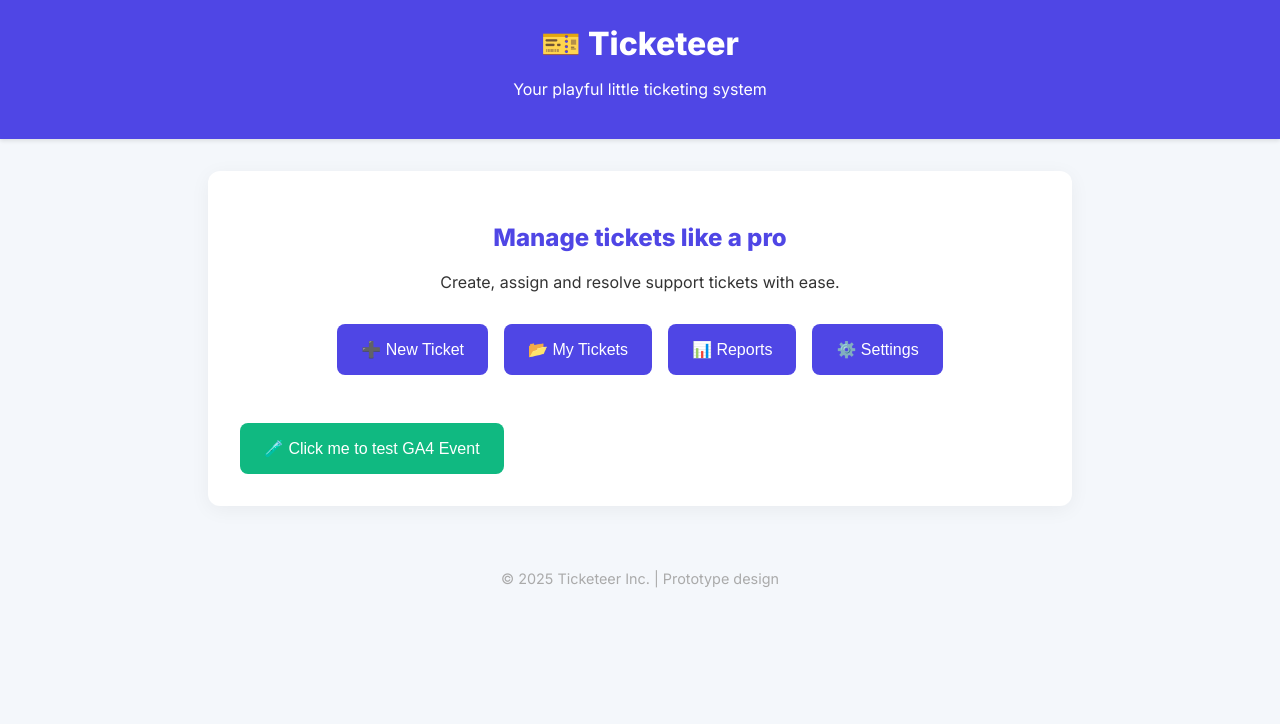
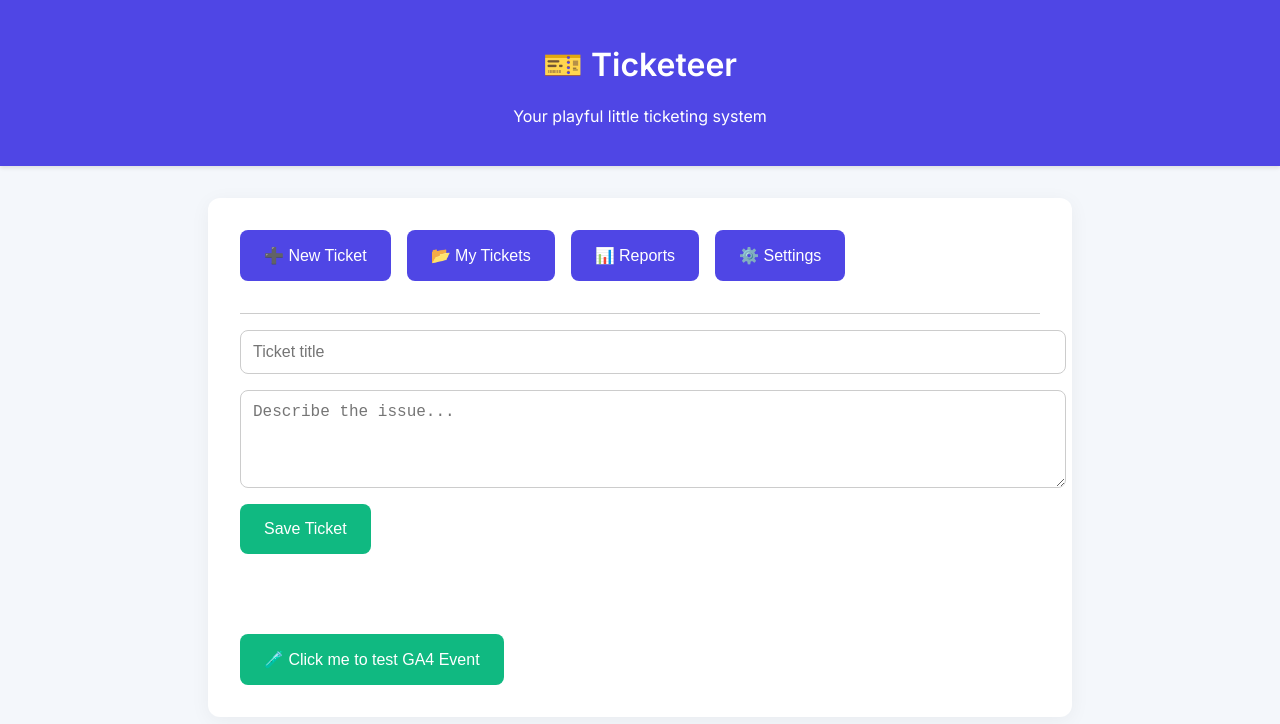
Before and after one commit to vanessagobert14/testingGA4, a plain HTML site: page index.html in a window 1280 px wide. Both pictures are taken after a click on the button "➕ New Ticket". Drawn offline with Linux system fonts and the light colour scheme.

Commit message:
Update index.html
Create new ticket

```diff
--- a/index.html
+++ b/index.html
@@ -3,8 +3,8 @@
 <head>
   <meta charset="UTF-8" />
   <meta name="viewport" content="width=device-width, initial-scale=1.0" />
-  <title>Ticketeer - Simple Ticketing Tool</title>
-  <link href="https://fonts.googleapis.com/css2?family=Inter:wght@400;600;800&display=swap" rel="stylesheet">
+  <title>Ticketeer - Ticketing Tool</title>
+  <link href="https://fonts.googleapis.com/css2?family=Inter:wght@400;600&display=swap" rel="stylesheet">
   <style>
     body {
       margin: 0;
@@ -21,11 +21,6 @@
       box-shadow: 0 2px 4px rgba(0,0,0,0.1);
     }
 
-    header h1 {
-      margin: 0;
-      font-size: 2rem;
-    }
-
     .container {
       max-width: 800px;
       margin: 2rem auto;
@@ -35,21 +30,11 @@
       box-shadow: 0 4px 20px rgba(0,0,0,0.05);
     }
 
-    .intro {
-      text-align: center;
-      margin-bottom: 2rem;
-    }
-
-    .intro h2 {
-      font-size: 1.5rem;
-      color: #4f46e5;
-    }
-
     .buttons {
       display: flex;
+      gap: 1rem;
+      margin-bottom: 2rem;
       flex-wrap: wrap;
-      gap: 1rem;
-      justify-content: center;
     }
 
     .button {
@@ -67,25 +52,40 @@
       background-color: #4338ca;
     }
 
-    .test-button {
-      margin-top: 3rem;
-      display: block;
+    .form {
+      display: none;
+      flex-direction: column;
+      gap: 1rem;
+      margin-top: 2rem;
+      padding-top: 1rem;
+      border-top: 1px solid #ccc;
+    }
+
+    .form input, .form textarea {
+      width: 100%;
+      padding: 0.75rem;
+      border: 1px solid #ccc;
+      border-radius: 8px;
+      font-size: 1rem;
+    }
+
+    .form button {
+      align-self: flex-start;
       background-color: #10b981;
     }
 
-    .test-button:hover {
+    .form button:hover {
       background-color: #059669;
     }
 
-    footer {
-      margin-top: 4rem;
-      text-align: center;
-      font-size: 0.9rem;
-      color: #aaa;
+    .success-message {
+      margin-top: 1rem;
+      color: #10b981;
+      font-weight: 600;
     }
   </style>
 
-  <!-- Google Analytics (only basic GA4) -->
+  <!-- Google Analytics -->
   <script async src="https://www.googletagmanager.com/gtag/js?id=G-Y2FSSMG5XM"></script>
     <script>
       window.dataLayer = window.dataLayer || [];
@@ -102,26 +102,54 @@
   </header>
 
   <div class="container">
-    <div class="intro">
-      <h2>Manage tickets like a pro</h2>
-      <p>Create, assign and resolve support tickets with ease.</p>
-    </div>
-
     <div class="buttons">
-      <button class="button">➕ New Ticket</button>
+      <button class="button" id="newTicketBtn">➕ New Ticket</button>
       <button class="button">📂 My Tickets</button>
       <button class="button">📊 Reports</button>
       <button class="button">⚙️ Settings</button>
     </div>
 
-    <button class="button test-button" onclick="gtag('event', 'test_click', { 'button_label': 'Test Button' });">
+    <div class="form" id="ticketForm">
+      <input type="text" id="ticketTitle" placeholder="Ticket title" required />
+      <textarea id="ticketDescription" placeholder="Describe the issue..." rows="4" required></textarea>
+      <button class="button" onclick="submitTicket()">Save Ticket</button>
+      <div class="success-message" id="ticketSuccess"></div>
+    </div>
+
+    <!-- Test knop voor GA4 -->
+    <button class="button" style="margin-top: 3rem; background: #10b981;" onclick="gtag('event', 'test_click', { 'button_label': 'Test Button' });">
       🧪 Click me to test GA4 Event
     </button>
   </div>
 
-  <footer>
-    &copy; 2025 Ticketeer Inc. | Prototype design
-  </footer>
+  <script>
+    const newTicketBtn = document.getElementById('newTicketBtn');
+    const ticketForm = document.getElementById('ticketForm');
+    const ticketSuccess = document.getElementById('ticketSuccess');
+
+    newTicketBtn.addEventListener('click', () => {
+      ticketForm.style.display = 'flex';
+      ticketSuccess.textContent = '';
+    });
+
+    function submitTicket() {
+      const title = document.getElementById('ticketTitle').value.trim();
+      const desc = document.getElementById('ticketDescription').value.trim();
+
+      if (!title || !desc) {
+        alert('Please fill out all fields.');
+        return;
+      }
+
+      // Simuleer opslaan
+      ticketSuccess.textContent = '✅ Ticket saved! (not really, but you get the idea 😉)';
+
+      // Reset form
+      document.getElementById('ticketTitle').value = '';
+      document.getElementById('ticketDescription').value = '';
+      ticketForm.style.display = 'none';
+    }
+  </script>
 
 </body>
 </html>
```
